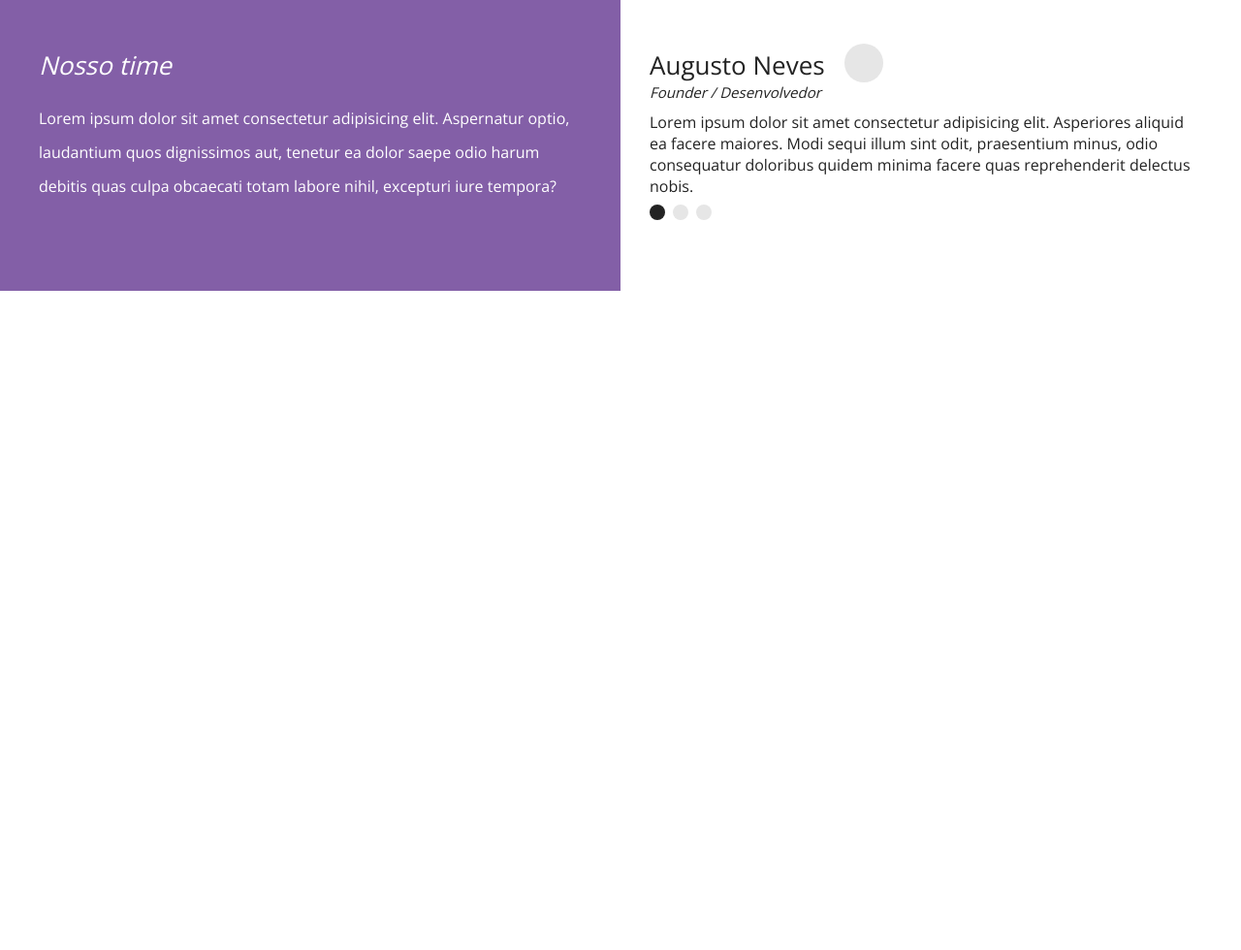
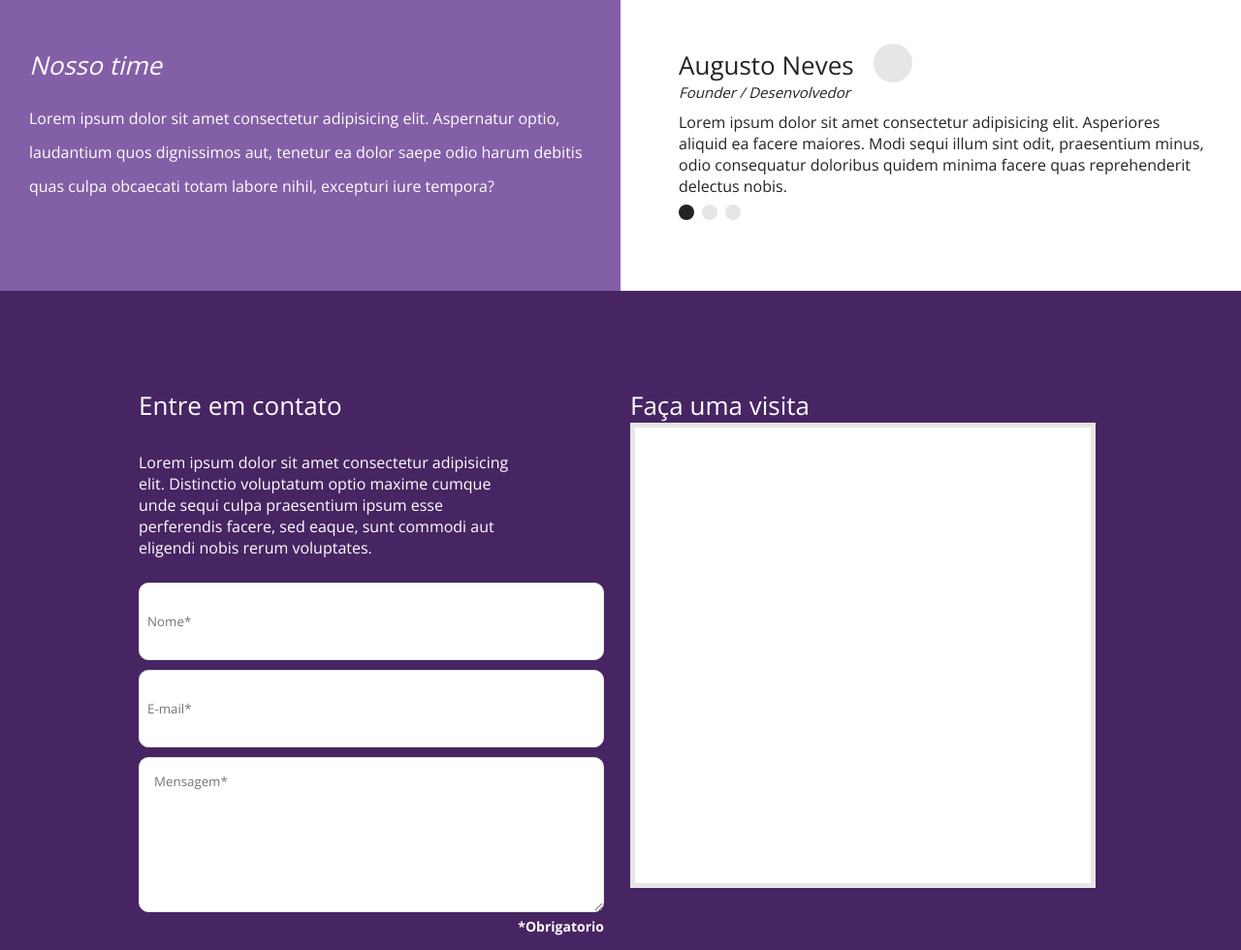
Before and after one commit to Augusto-Neves/Projeto_03-Portifolio, a plain HTML site: page index.html in a window 1280 px wide. Shown: the part 1820-2800 px from the top of the page at 97% size. Before the commit the page ends 2120 px from the top, so only its background shows below. Drawn offline with nearby package versions, Linux system fonts and the light colour scheme.

Commit message:
Seção de Contato

```diff
--- a/css/style.css
+++ b/css/style.css
@@ -1,7 +1,7 @@
 :root {
     --purple: #952aed;
     --purple-light: #835fa7;
-    --purple-darker: #472562;
+    --purple-darker: #472563;
     --black: #232323;
     --white: #ffffff;
     --gray: #e6e6e6;
@@ -144,7 +144,7 @@ section.secao-1 {
     height: 400px;
 }
 
-section.secao-1 .container{
+section.secao-1 .container {
     max-width: 1024px;
     height: calc(100% + 30px);
 }
@@ -213,114 +213,115 @@ section.secao-1 .container{
     background-size: 100% 100%;
 }
 
-.secao-2{
+.secao-2 {
     padding-left: 2%;
     padding-right: 2%;
     background-color: var(--white);
     text-align: center;
 }
 
-.secao-2 .container{
+.secao-2 .container {
     max-width: 1000px;
 }
 
-.secao-2 h2{
+.secao-2 h2 {
     font-size: 26px;
     color: var(--purple-darker);
 }
 
-.secao-2 p{
+.secao-2 p {
     display: inline-block;
     margin-top: 30px;
     max-width: 600px;
     color: var(--purple-darker)
 }
 
-.secao-2 img{
+.secao-2 img {
     position: relative;
     top: 70px;
     width: 100%;
     margin-top: 10px;
 }
 
-.secao-3{
+.secao-3 {
     width: 100%;
 }
 
-.parte-1{
+.parte-1 {
     float: left;
     width: 50%;
-    padding:140px 0px 90px 0px;
+    padding: 140px 30px 90px 30px;
     color: var(--white);
     background-color: var(--purple-light);
 }
 
-.wrapper-part1{
+.wrapper-part1 {
     float: right;
     max-width: 600px;
-    padding-right: 30px;
+    padding-right: 0 30px;
 }
-.parte-1 h2{
+
+.parte-1 h2 {
     font-weight: 300;
     font-style: italic;
     font-size: 26px;
 }
 
-.parte-1 p{
+.parte-1 p {
     line-height: 35px;
     margin-top: 20px;
 }
 
-.parte-2{
+.parte-2 {
     float: left;
     width: 50%;
-    padding:140px 0px 0px 0px;
+    padding: 140px 30px 0px 30px;
     background-color: var(--white);
 }
 
-.sobre{
+.sobre {
     float: left;
     max-width: 600px;
     padding-left: 30px;
 }
 
-.autor{
+.autor {
     float: left;
     width: 100%;
 }
 
-.wrapper-autor{
+.wrapper-autor {
     float: left;
 }
 
-.autor h2{
+.autor h2 {
     color: var(--black);
     padding-right: 20px;
     font-weight: 400;
     font-size: 26px;
 }
 
-.autor p{
+.autor p {
     font-style: italic;
     font-size: 15px;
     color: var(--black);
     font-weight: 300;
 }
 
-.autor .img-autor{
+.autor .img-autor {
     float: left;
-	width: 40px;
-	height:40px;
-	position: relative;
-	top:-4px;
-	border-radius: 20px;
+    width: 40px;
+    height: 40px;
+    position: relative;
+    top: -4px;
+    border-radius: 20px;
     background-color: var(--gray);
 }
 
-.texto-autor{
+.texto-autor {
     float: left;
     width: 100%;
-    margin-top: 10px    ;
+    margin-top: 10px;
 }
 
 .texto-autor p {
@@ -329,14 +330,14 @@ section.secao-1 .container{
 
 }
 
-.slider-bullets{
+.slider-bullets {
     width: 100%;
     float: left;
     margin-top: 8px;
     padding-left: 30px;
 }
 
-.slider-bullets span{
+.slider-bullets span {
     width: 16px;
     height: 16px;
     float: left;
@@ -345,6 +346,121 @@ section.secao-1 .container{
     cursor: pointer;
     background-color: var(--gray);
 }
+
+section.secao-4 {
+    background-color: var(--purple-darker);
+    padding: 100px 0;
+}
+
+.form {
+    float: left;
+    width: 50%;
+    color: var(--white);
+    padding-left: 15px;
+}
+
+.form h2 {
+    font-size: 26px;
+    font-weight: 300;
+}
+
+.form p {
+    font-size: 16px;
+    font-weight: 300;
+    max-width: 400px;
+    margin-top: 30px;
+}
+
+.form h3 {
+    max-width: 480px;
+    text-align: right;
+    font-size: 14px;
+
+}
+.form form{
+    margin-top: 15px;
+}
+
+.form form input[type=text],
+input[type=email] {
+    width: 100%;
+    max-width: 480px;
+    margin-top: 10px;
+    height: 80px;
+    padding-left: 8px;
+    line-height: 58px;
+    border: 1px solid var(--gray);
+    border-radius: 10px;
+}
+
+.form form textarea {
+    width: 100%;
+    height: 160px;
+    max-width: 480px;
+    margin-top: 10px;
+    padding: 15px;
+    border: 1px solid var(--gray);
+    border-radius: 10px;
+}
+
+.form form input[type=submit] {
+    display: inline-block;
+    text-decoration: none;
+    color: var(--white);
+    font-size: 16px;
+    font-weight: 600;
+    background-color: var(--btn-color);
+    width: 165px;
+    height: 44px;
+    margin-top: 20px;
+    border-radius: 30px;
+    cursor: pointer;
+    transition: 0.5s;
+    border: 0;
+}
+
+.form form input[type=submit]:hover {
+    background-color: var(--btn-hover);
+    transform: scale(1.1);
+}
+
+.map-wraper{
+    float: left;
+	width: 50%;
+	padding:0 10px;
+	color: var(--white);
+}
+
+.map-wraper h2{
+    font-size: 26px;
+    font-weight: 300;
+}
+
+.map{
+    position: absolute;
+    left: 0;
+    top: 0;
+    width: 100%;
+    height: 100%;
+    background-color: var(--white);
+    border: 5px solid var(--gray);
+}
+
+.map-wraper-2{
+    position: absolute;
+    top: 0;
+    left: 0;
+    width: 100%;
+    padding-top: 100%;
+}
+
+.map-wraper-3{
+    width: 100%;
+    max-width: 480px;
+    position: relative;
+}
+
+/* Media Queries */
 
 @media screen and (max-width: 950px) {
     nav.desktop-menu {
@@ -357,7 +473,6 @@ section.secao-1 .container{
     }
 }
 
-/* Media Queries */
 @media screen and (max-width: 768px) {
 
     header {
@@ -415,7 +530,24 @@ section.secao-1 .container{
         display: none;
     }
 
-    .secao-2{
+    .secao-2 {
         padding: 40px 2%;
     }
 }
+
+@media screen and (max-width:580px) {
+    .parte-1 {
+        width: 100%;
+        padding: 40px 30px;
+    }
+
+    .parte-2 {
+        width: 100%;
+        padding: 40px 0;
+    }
+
+    .secao-2 img {
+        top: 60px;
+        margin-top: 20px;
+    }
+}
--- a/index.html
+++ b/index.html
@@ -131,6 +131,44 @@
                     <span></span>
                 </div>
             </div>
+            <div class="clear"></div>
+        </section>
+
+        <!-- Seção 4 -->
+        <section class="secao-4">
+            <div class="container">
+
+                <!-- Form -->
+                <div class="form">
+                    <h2>Entre em contato</h2>
+                    <p>Lorem ipsum dolor sit amet consectetur adipisicing elit. Distinctio voluptatum optio maxime
+                        cumque unde sequi culpa praesentium ipsum esse perferendis facere, sed eaque, sunt commodi aut
+                        eligendi nobis rerum voluptates.
+                    </p>
+
+                    <form action="" method="post">
+                        <input type="text" name="name" id="nome" placeholder="Nome*" required>
+                        <input type="email" name="email" id="email" placeholder="E-mail*" required>
+                        <textarea name="mensagem" id="mensagem" cols="30" rows="10" placeholder="Mensagem*"
+                            required></textarea>
+                        <div class="clear"></div>
+                        <h3>*Obrigatorio</h3>
+                        <input type="submit" value="Enviar">
+                    </form>
+                </div>
+
+                <!-- Mapa -->
+                <div class="map-wraper">
+                    <h2>Faça uma visita</h2>
+                    <div class="map-wraper-3">
+                        <div class="map-wraper-2">
+                            <div id="map" class="map"></div>
+                        </div>
+                    </div>
+                </div>
+                <!--map-wraper-->
+                <div class="clear"></div>
+            </div>
         </section>
     </main>
 </body>
```
